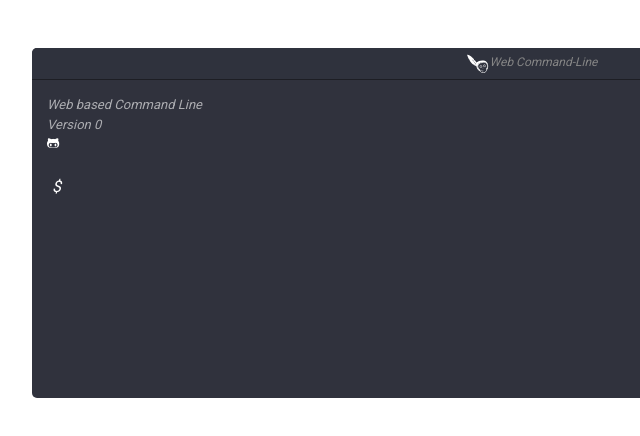
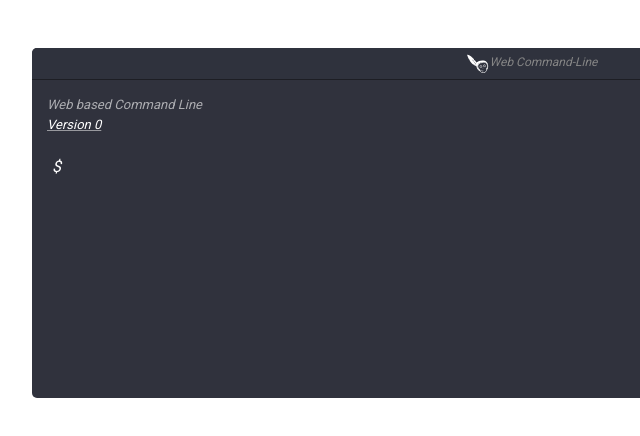
Before and after one commit to anas2479/bash-mirror, a website built with webpack: page dist/index.html in a window 1280 px wide. Shown: the full height of the page, 53-693 px from the left. Built offline with nearby package versions, Linux system fonts and the light colour scheme.

Commit message:
🐫correct link and it's styling.

```diff
--- a/src/js/cmd.js
+++ b/src/js/cmd.js
@@ -53,7 +53,7 @@ module.exports = function cmd(){
     let cmdInfo = {
         title : 'Web based Command Line',
         version : version,
-        repoLink:'https://github.com/anas2479/command-line-school'
+        repoLink:'https://github.com/anas2479/web-cl'
     }
 
 
@@ -66,8 +66,7 @@ module.exports = function cmd(){
 
         <div class="info">
             <p>${cmdInfo.title}</p>
-            <p>Version ${cmdInfo.version}</p>
-            <a href="${cmdInfo.repoLink}" style="color:white;"><i class="fab fa-github-alt"></i></a>
+            <a href="${cmdInfo.repoLink}" style="color:white;">Version ${cmdInfo.version}</a>
         </div>
     `
 
--- a/src/scss/cmd.scss
+++ b/src/scss/cmd.scss
@@ -43,10 +43,16 @@ $command-keyword: #FFBA93;
     }
 
     .info{
-        color: rgba(white , .6);
+        $info-ling: rgba(white , .6);
+        color:$info-ling;
         font-style: italic;
         font-size: 13px;
         margin-bottom: 20px;
+
+        a{
+            color: $info-ling;
+            text-decoration:underline rgba(white,.5);
+        }
     }
 
     &-content-wrap{
```
Also changed, not shown: dist/css/styles.css, dist/js/index-bundle.js.
